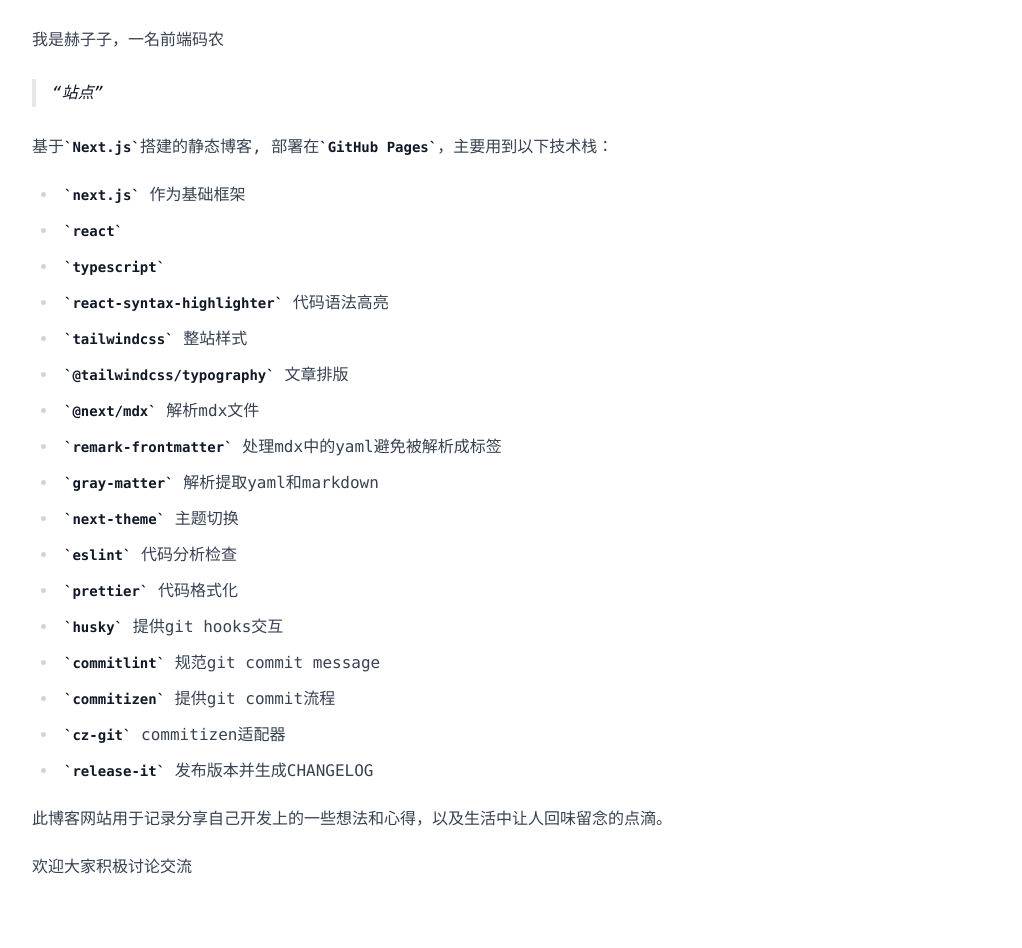
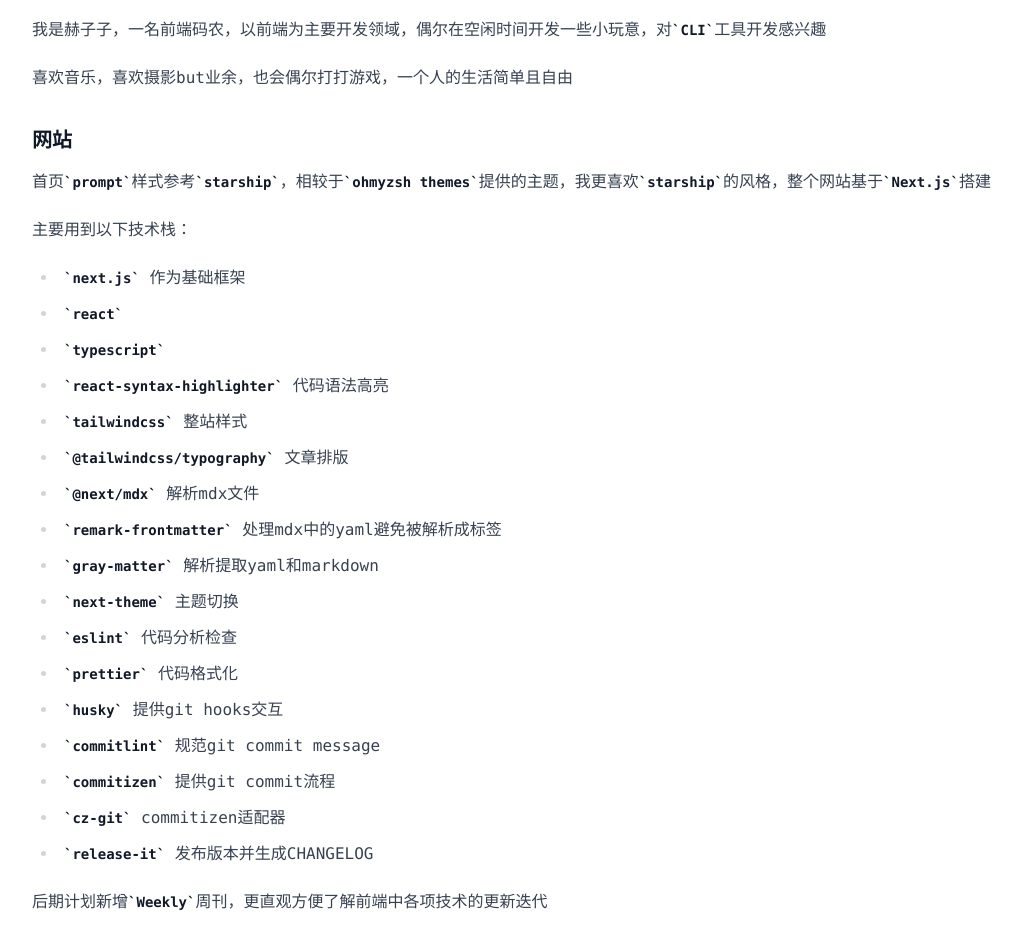
Before and after one commit to saitamar10/Ki-isel-Blog, a Next.js app: page /about in a window 1280 px wide. Shown: the part 260-1208 px from the top of the page, without its empty margins (128-1150 px from the left). Built offline with nearby package versions, Linux system fonts and the light colour scheme.

Commit message:
docs: :memo: update more about and README

```diff
--- a/mdxs/about/index.mdx
+++ b/mdxs/about/index.mdx
@@ -1,12 +1,16 @@
 ## 👋 Welcome
 
-> 我
+### 我
 
-我是赫子子，一名前端码农
+我是赫子子，一名前端码农，以前端为主要开发领域，偶尔在空闲时间开发一些小玩意，对`CLI`工具开发感兴趣
 
-> 站点
+喜欢音乐，喜欢摄影but业余，也会偶尔打打游戏，一个人的生活简单且自由
 
-基于`Next.js`搭建的静态博客, 部署在`GitHub Pages`，主要用到以下技术栈：
+### 网站
+
+首页`prompt`样式参考`starship`，相较于`ohmyzsh themes`提供的主题，我更喜欢`starship`的风格，整个网站基于`Next.js`搭建
+
+主要用到以下技术栈：
 
 - `next.js` 作为基础框架
 - `react`
@@ -26,6 +30,4 @@
 - `cz-git` commitizen适配器
 - `release-it` 发布版本并生成CHANGELOG
 
-此博客网站用于记录分享自己开发上的一些想法和心得，以及生活中让人回味留念的点滴。
-
-欢迎大家积极讨论交流
+后期计划新增`Weekly`周刊，更直观方便了解前端中各项技术的更新迭代
```
Also changed, not shown: 1 other file (tests, documents, lock files or other folders).
